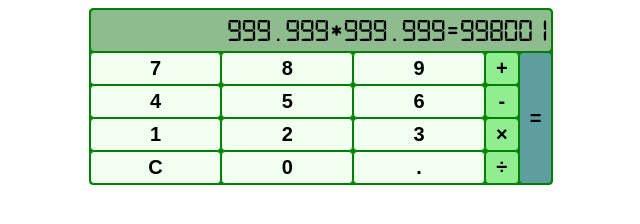
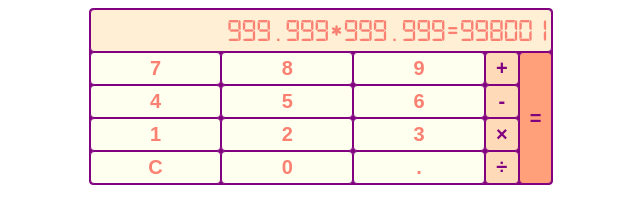
Before and after one commit to discoverypilot/odin-calc, a plain HTML site: page index.html in a window 1280 px wide. Shown: the whole page, without its empty margins (319-959 px from the left). Drawn offline with Linux system fonts and the light colour scheme.

Commit message:
Make it prettier

```diff
--- a/style.css
+++ b/style.css
@@ -19,6 +19,7 @@
 
 #numbers button {
   flex: 33%;
+  color: salmon;
 }
 
 #operations {
@@ -27,15 +28,15 @@
 }
 
 #calc {
-  border: 1px solid green;
+  background-color: purple;
+  border: 1px solid purple;
   border-radius: 4px;
-  background-color: green;
 }
 
 #calc button {
   cursor: pointer;
-  background-color: honeydew;
-  border: 1px solid green;
+  background-color: ivory;
+  border: 1px solid purple;
   border-radius: 4px;
   padding: 4px 10px;
   font-size: 20px;
@@ -43,19 +44,23 @@
 }
 
 #display {
-  background-color: darkseagreen;
+  background-color: papayawhip;
+  color: salmon;
   padding: 4px;
   text-align: right;
-  border: 1px solid green;
+  border: 1px solid purple;
   border-radius: 4px;
   font-size: 32px;
   font-family: "LED";
 }
 
 #calc #add, #calc #subtract, #calc #multiply, #calc #divide {
-  background-color: lightgreen;
+  background-color: peachpuff;
+  color: purple;
+
 }
 
 #calc #equals {
-  background-color: cadetblue;
+  background-color: lightsalmon;
+  color: purple;
 }
```
